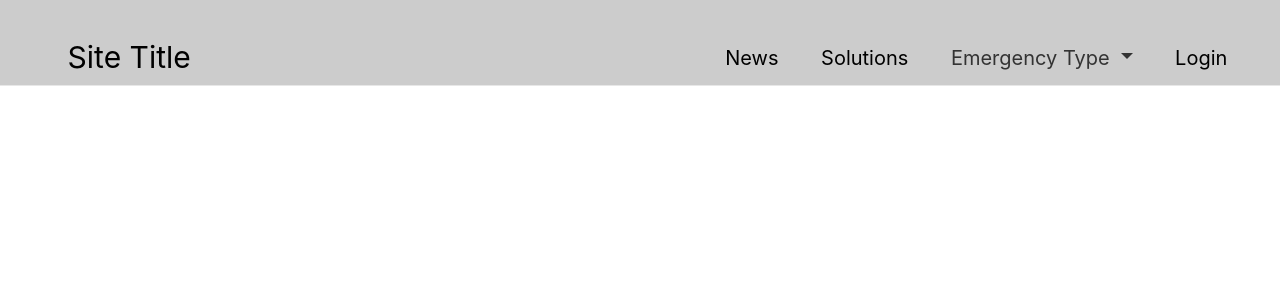
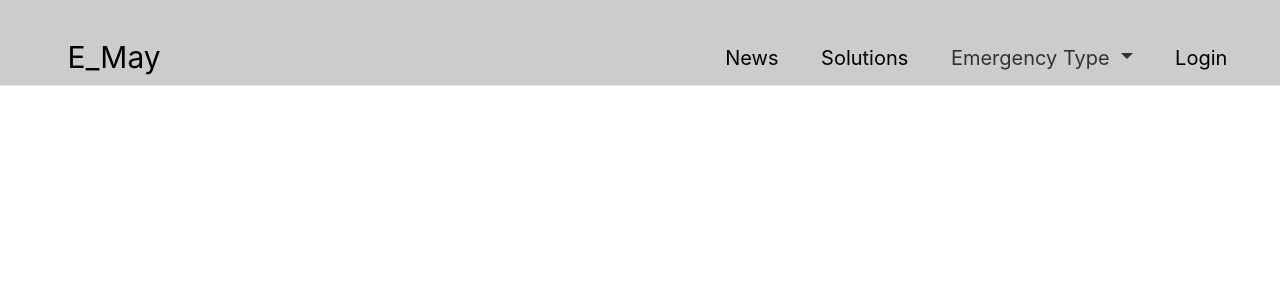
Before and after one commit to petermirithu/Emergency_app, a Python web app: template app/templates/base.html in a window 1280 px wide. Shown: the top 300 px of the page. Run offline with Jinja, Linux system fonts and the light colour scheme; the template is opened without the code that fills it, so the values that code supplies are empty; some libraries are stand-ins or nearby versions.

Commit message:
added title to the navbar

```diff
--- a/app/templates/navbar.html
+++ b/app/templates/navbar.html
@@ -57,7 +57,7 @@
     <nav class="navbar navbar-default navbar-fixed-top" role="navigation">
 
         <div class="col-sm-6">
-            <div class="site-title">Site Title</div>
+            <div class="site-title">E_May</div>
         </div>
 
         <ul class="top-nav">
```
